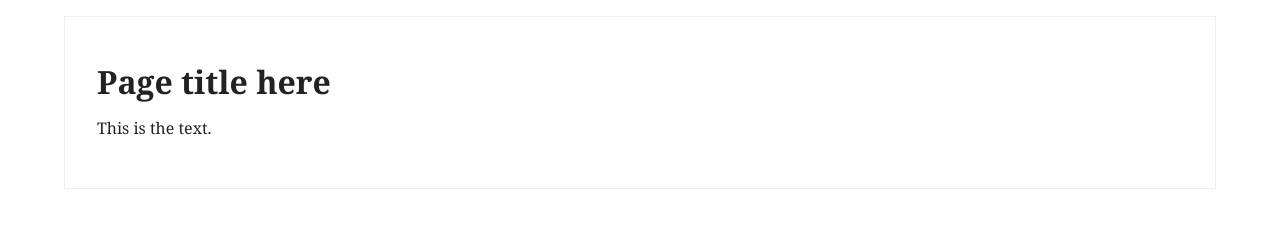
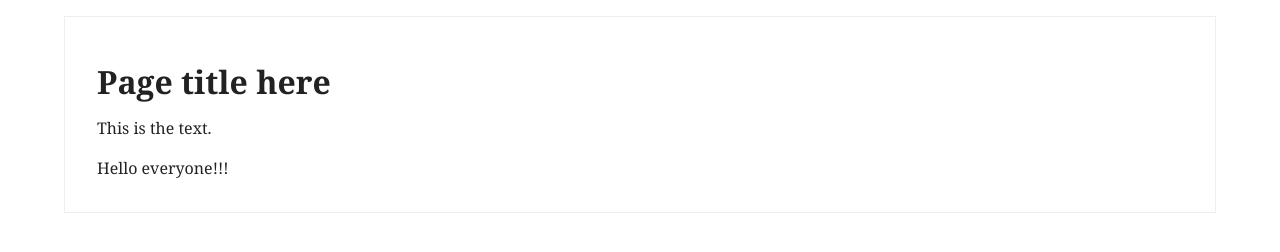
Before and after one commit to Sherrygui/wp, a plain HTML site: page index.html in a window 1280 px wide. Drawn offline with nearby package versions, Linux system fonts and the light colour scheme.

Commit message:
Put hello in there

```diff
--- a/index.html
+++ b/index.html
@@ -28,7 +28,7 @@
 		<h1>Page title here</h1>
 
 		<p>This is the text.</p>
-
+				Hello everyone!!!
 	</div><!-- end container -->
 
 
```
